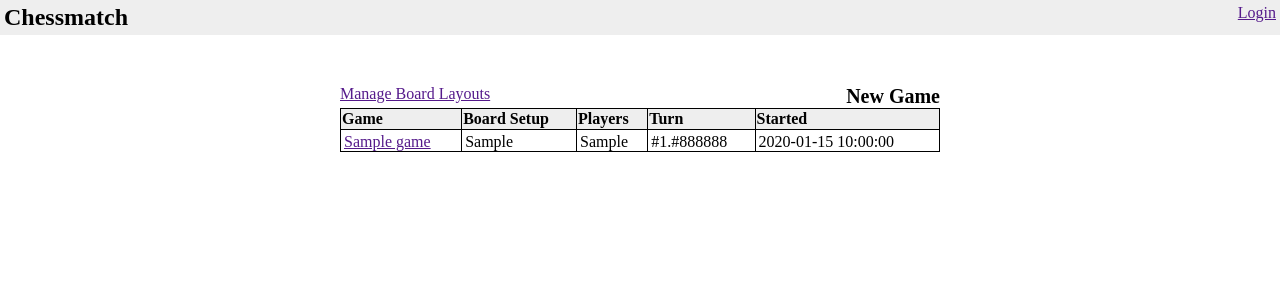
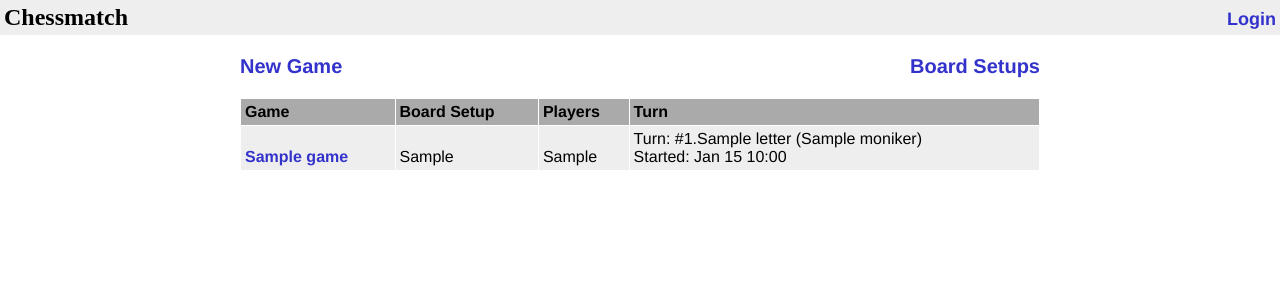
Before and after one commit to lithium/django-chessmatch, a Python web app: template apps/chessmatch/templates/chessmatch/lobby.html in a window 1280 px wide. Shown: the top 300 px of the page. Run offline with Jinja, Linux system fonts and the light colour scheme; the template is opened without the code that fills it: most values are stand-ins (such as "Sample title", 1, 10 or a date in 2020); some libraries are stand-ins or nearby versions.

Commit message:
lobby styling cleanup

```diff
--- a/apps/chessmatch/templates/chessmatch/lobby.html
+++ b/apps/chessmatch/templates/chessmatch/lobby.html
@@ -6,11 +6,13 @@
 
 <section class="lobby">
 
+    <aside class="boardsetups">
+        <a class="action" href="{{url('chessmatch_manage_boards')}}">Board Setups</a>
+    </aside>
+
     <aside class="newgame">
         <a class="action" href="{{url('chessmatch_newgame')}}">New Game</a>
     </aside>
-
-	<a class="action" href="{{url('chessmatch_manage_boards')}}">Manage Board Layouts</a>
 
 
     <table class="gamelist">
@@ -19,7 +21,6 @@
         <th>Board Setup</th>
         <th>Players</th>
         <th>Turn</th>
-		<th>Started</th>
     </tr>
     {%for game in games%}
     <tr>
@@ -32,12 +33,23 @@
             {{game.comma_players}}
         </td>
         <td>
-	    	{%if game.turn_number%}#{{game.turn_number}}.{{game.board_setup.get_turn_color(game.turn_color)}}
+            {%if game.started_at%}
+            <div>
+                <label>Turn:<label>
+                #{{game.turn_number}}.{{game.board_setup.get_turn_color(game.turn_color).color.letter}}
+                ({{game.current_turn_player().moniker}})
+            </div>
+            <div>
+                <label>Started:</label>
+                {{game.started_at.strftime("%b %d %H:%M")}}
+            </div>
             {%else%}
-	    		Seating {{game.num_players}} of {{game.board_setup.min_players}}{%if game.board_setup.min_players != game.board_setup.max_players%}..{{game.board_setup.max_players}}{%endif%}
+            <div>
+                <label>Seating:</label>
+                {{game.num_players}} of {{game.board_setup.min_players}}{%if game.board_setup.min_players != game.board_setup.max_players%}..{{game.board_setup.max_players}}{%endif%}
+            </div>
             {%endif%}
         </td>
-	    <td>{%if game.started_at%}{{game.started_at}}{%endif%}</td>
     </tr>
     {%endfor%}
     </table>
--- a/apps/mainsite/static/css/screen.css
+++ b/apps/mainsite/static/css/screen.css
@@ -24,14 +24,27 @@ section#page-header h1 a:visited,
 section#page-header h1 a:hover  {
     text-decoration: none;
     color: black;
+
 }
 
 section#page-header p.loginout {
-    vertical-align: top;
     float: right;
     padding: 0;
     margin:0;
+    padding-top: 5px;
 }
+section#page-header p.loginout a:link,
+section#page-header p.loginout a:visited,
+section#page-header p.loginout a:hover {
+
+
+       color: #33c;
+   text-decoration: none;
+   font-weight: bold;
+   font-size: 18px;
+   font-family: helvetica;
+}
+
 
 section#content {
     margin: 20px;
@@ -42,40 +55,49 @@ section#content {
 /* lobby layout */
 
 section.lobby {
-    margin: 50px auto 100px auto;
-    width: 600px;
+    margin: auto;
+    width: 800px;
+   font-family: helvetica;
+
 }
+
+.lobby a:link,
+.lobby a:visited,
+.lobby a:hover {
+   color: #33c;
+   text-decoration: none;
+   font-weight: bold;
+   font-size: 16px;
+}
+
 .lobby table.gamelist {
-    width: 600px;
-    border-spacing: 0;
-    border-bottom: 1px solid black;
-    border-right: 1px solid black;
+    width: 100%;
+    border-spacing: 1px;
+    margin-top: 20px;
 }
 .lobby table.gamelist th {
     text-align: left;
-    border-left: 1px solid black;
-    border-top: 1px solid black;
-    background: #eeeeee;
+
+    padding: 4px;
+    background: #aaa;
+    font-family: helvetica;
 }
 .lobby table.gamelist td {
-    vertical-align: top;
-    border-left: 1px solid black;
-    border-top: 1px solid black;
-    padding: 3px 3px 0 3px;
+    vertical-align: bottom;
+
+    padding: 4px;
+    background: #eee;
 }
 
-.lobby .newgame {
+
+.lobby aside a.action:link,
+.lobby aside a.action:visited,
+.lobby aside a.action:hover
+{
+    font-size: 20px;
+}
+.lobby .boardsetups {
     float: right;
-    font-size: 20px;
-    font-weight: bold;
-}
-.lobby .newgame a:link,
-.lobby .newgame a:visited,
-.lobby .newgame a:hover
-{
-    text-decoration: none;
-    color: black;
-
 }
 
 
@@ -175,6 +197,9 @@ table.chessboard {
 .piece.blue {
     color: blue;
 }
+.piece.orange {
+    color: orange;
+}
 
 .square.move-source {
     border: 1px dotted red;
```
Also changed, not shown: apps/chessmatch/models.py (+7 -2 lines). Lines whose indentation alone changed are shown as unchanged.
